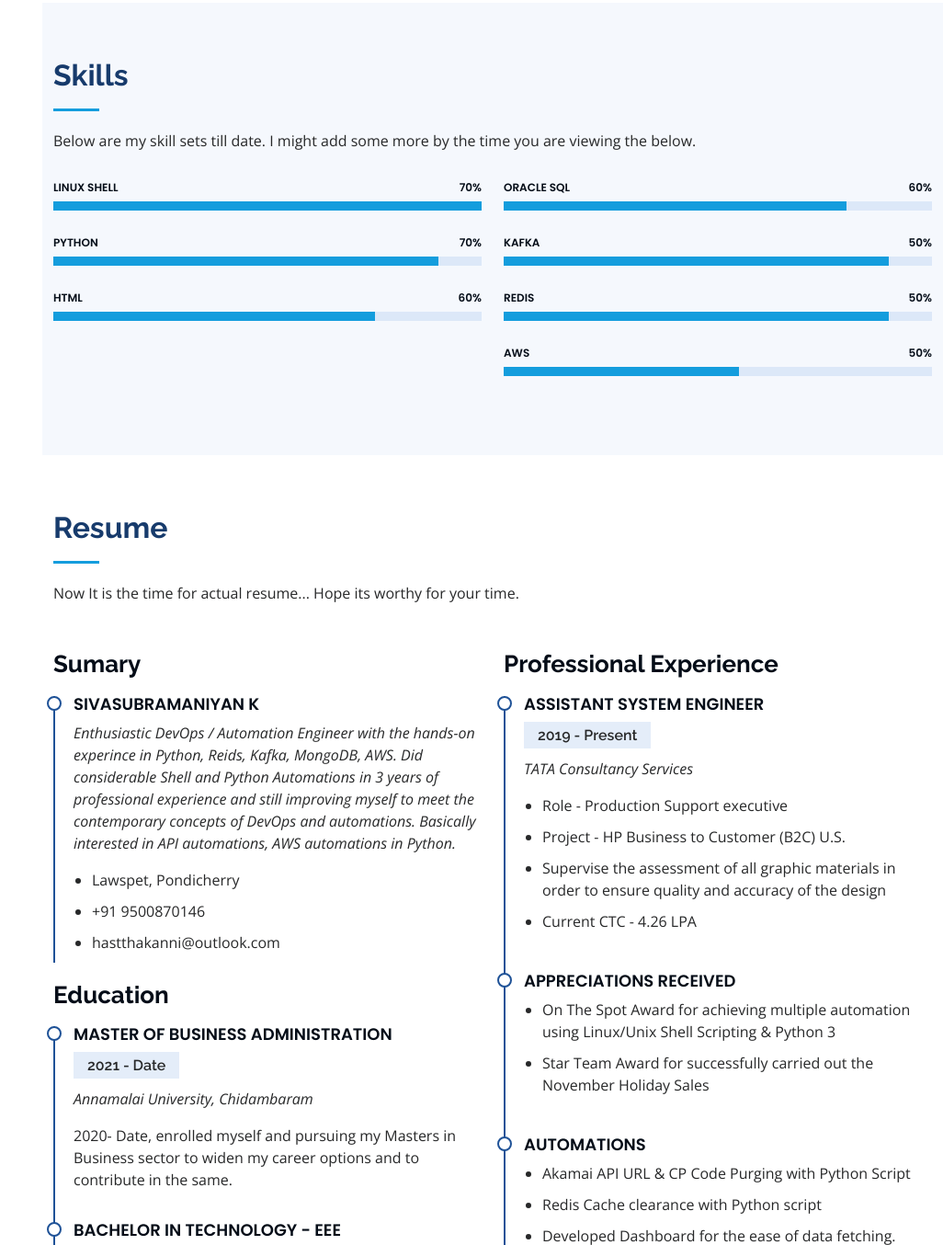
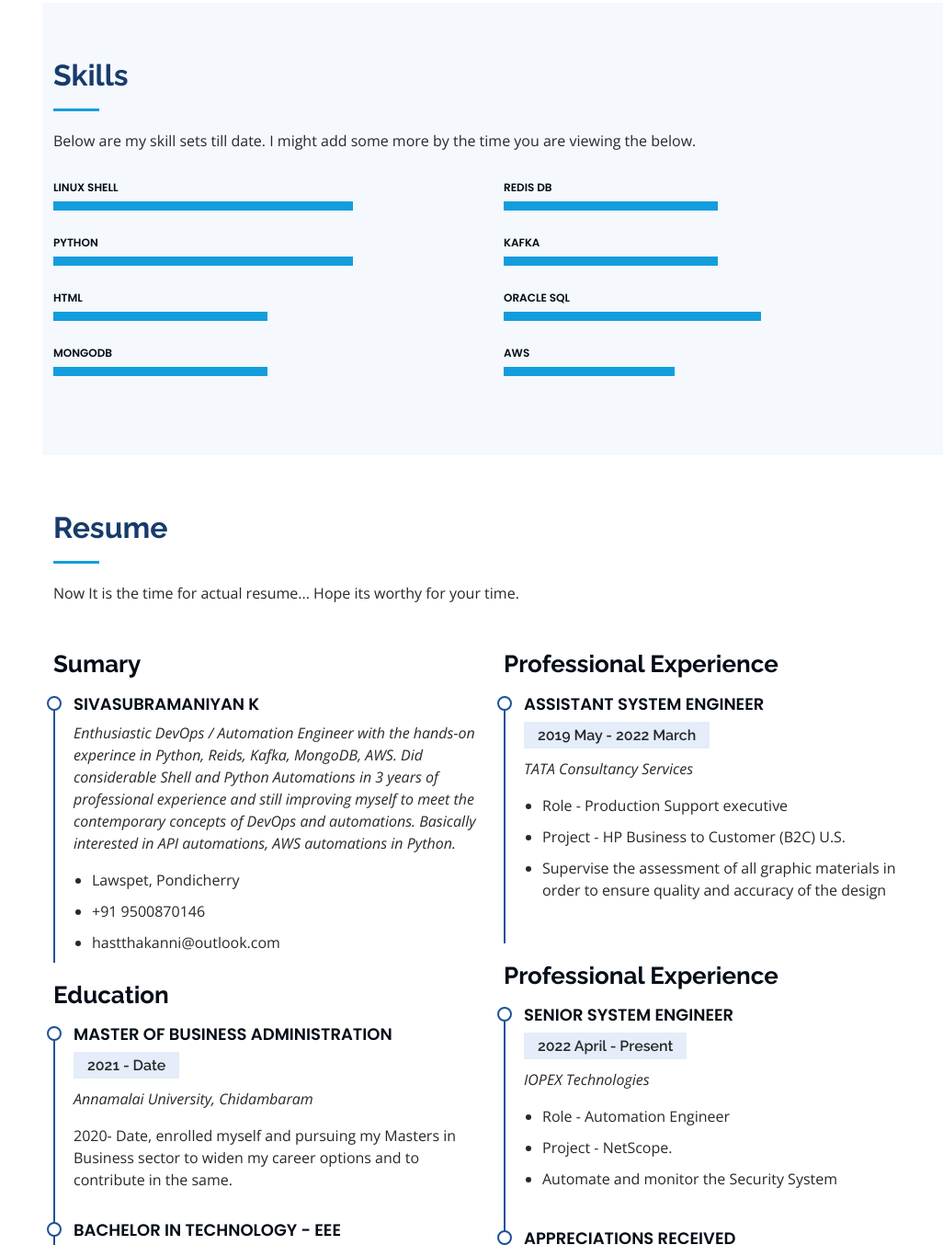
Before and after one commit to SivaK-98/SivaK-98.github.io, a plain HTML site: page Portfolio/index.html in a window 1280 px wide. Shown: the part 1377-2731 px from the top of the page at 92% size, without its empty margins (254-1280 px from the left). Drawn offline with nearby package versions, Linux system fonts and the light colour scheme.

Commit message:
Resume Change

```diff
--- a/Portfolio/index.html
+++ b/Portfolio/index.html
@@ -108,7 +108,7 @@
                   <li><i class="bi bi-chevron-right"></i> <strong>Age:</strong> <span>23</span></li>
                   <li><i class="bi bi-chevron-right"></i> <strong>Degree:</strong> <span>Bachelor</span></li>
                   <li><i class="bi bi-chevron-right"></i> <strong>Email:</strong> <span>hastthakanni@outlook.com</span></li>
-                  <li><i class="bi bi-chevron-right"></i> <strong>Work Status:</strong> <span>Open to work</span></li>
+                  <li><i class="bi bi-chevron-right"></i> <strong>Work Status:</strong> <span>Not actively searching</span></li>
                 </ul>
               </div>
             </div>
@@ -133,23 +133,38 @@
           <div class="col-lg-6" data-aos="fade-up">
 
             <div class="progress">
-              <span class="skill">Linux Shell <i class="val">70%</i></span>
-              <div class="progress-bar-wrap">
-                <div class="progress-bar" role="progressbar" aria-valuenow="100" aria-valuemin="0" aria-valuemax="100"></div>
+              <span class="skill">Linux Shell </span>
+              <div class="progress">
+              <div class="progress-bar" role="progressbar" aria-valuenow="70" aria-valuemin="0" aria-valuemax="100" style="width:80%">
+              <span class="sr-only"></span>
+              </div>
               </div>
             </div>
 
             <div class="progress">
-              <span class="skill">Python <i class="val">70%</i></span>
-              <div class="progress-bar-wrap">
-                <div class="progress-bar" role="progressbar" aria-valuenow="90" aria-valuemin="0" aria-valuemax="100"></div>
+              <span class="skill">Python </span>
+              <div class="progress">
+              <div class="progress-bar" role="progressbar" aria-valuenow="70" aria-valuemin="0" aria-valuemax="100" style="width:80%">
+              <span class="sr-only"></span>
+              </div>
               </div>
             </div>
 
             <div class="progress">
-              <span class="skill">HTML <i class="val">60%</i></span>
-              <div class="progress-bar-wrap">
-                <div class="progress-bar" role="progressbar" aria-valuenow="75" aria-valuemin="0" aria-valuemax="100"></div>
+              <span class="skill">HTML</span>
+              <div class="progress">
+              <div class="progress-bar" role="progressbar" aria-valuenow="50" aria-valuemin="0" aria-valuemax="100" style="width:80%">
+              <span class="sr-only"></span>
+              </div>
+              </div>
+            </div>
+
+            <div class="progress">
+              <span class="skill">MongoDB <i class="val"></i></span>
+              <div class="progress">
+              <div class="progress-bar" role="progressbar" aria-valuenow="50" aria-valuemin="0" aria-valuemax="100" style="width:80%">
+              <span class="sr-only"></span>
+              </div>
               </div>
             </div>
 
@@ -158,30 +173,38 @@
           <div class="col-lg-6" data-aos="fade-up" data-aos-delay="100">
 
             <div class="progress">
-              <span class="skill">Oracle SQL <i class="val">60%</i></span>
-              <div class="progress-bar-wrap">
-                <div class="progress-bar" role="progressbar" aria-valuenow="80" aria-valuemin="0" aria-valuemax="100"></div>
+              <span class="skill">Redis DB </span>
+              <div class="progress">
+              <div class="progress-bar" role="progressbar" aria-valuenow="50" aria-valuemin="0" aria-valuemax="100" style="width:80%">
+              <span class="sr-only"></span>
+              </div>
               </div>
             </div>
 
             <div class="progress">
-              <span class="skill">Kafka <i class="val">50%</i></span>
-              <div class="progress-bar-wrap">
-                <div class="progress-bar" role="progressbar" aria-valuenow="90" aria-valuemin="0" aria-valuemax="100"></div>
+              <span class="skill">Kafka</span>
+              <div class="progress">
+              <div class="progress-bar" role="progressbar" aria-valuenow="50" aria-valuemin="0" aria-valuemax="100" style="width:80%">
+              <span class="sr-only"></span>
+              </div>
               </div>
             </div>
 
             <div class="progress">
-              <span class="skill">Redis <i class="val">50%</i></span>
-              <div class="progress-bar-wrap">
-                <div class="progress-bar" role="progressbar" aria-valuenow="90" aria-valuemin="0" aria-valuemax="100"></div>
+              <span class="skill">Oracle SQL</span>
+              <div class="progress">
+              <div class="progress-bar" role="progressbar" aria-valuenow="60" aria-valuemin="0" aria-valuemax="100" style="width:80%">
+              <span class="sr-only"></span>
+              </div>
               </div>
             </div>
 
             <div class="progress">
-              <span class="skill">AWS <i class="val">50%</i></span>
-              <div class="progress-bar-wrap">
-                <div class="progress-bar" role="progressbar" aria-valuenow="55" aria-valuemin="0" aria-valuemax="100"></div>
+              <span class="skill">AWS</span>
+              <div class="progress">
+              <div class="progress-bar" role="progressbar" aria-valuenow="40" aria-valuemin="0" aria-valuemax="100" style="width:80%">
+              <span class="sr-only"></span>
+              </div>
               </div>
 
             </div>
@@ -258,22 +281,31 @@
             <h3 class="resume-title">Professional Experience</h3>
             <div class="resume-item">
               <h4>Assistant System Engineer</h4>
-              <h5>2019 - Present</h5>
+              <h5>2019 May - 2022 March</h5>
               <p><em>TATA Consultancy Services </em></p>
               <ul>
                 <li>Role - Production Support executive </li>
                 <li>Project - HP Business to Customer (B2C) U.S.</li>
                 <li>Supervise the assessment of all graphic materials in order to ensure quality and accuracy of the design</li>
-                <li>Current CTC - 4.26 LPA</li>
                 </ul>
-
+            </div>
+            <h3 class="resume-title">Professional Experience</h3>
+            <div class="resume-item">
+              <h4>Senior System Engineer</h4>
+              <h5>2022 April - Present</h5>
+              <p><em>IOPEX Technologies </em></p>
+              <ul>
+                <li>Role - Automation Engineer </li>
+                <li>Project - NetScope.</li>
+                <li>Automate and monitor the Security System</li>
+                </ul>
             </div>
             <div class="resume-item">
               <h4>Appreciations Received</h4>
 
               <ul>
-                <li>On The Spot Award for achieving multiple automation using Linux/Unix Shell Scripting & Python 3</li>
-                <li>Star Team Award for successfully carried out the November Holiday Sales  </li>
+                <li>TCS - On The Spot Award for achieving multiple automation using Linux/Unix Shell Scripting & Python 3</li>
+                <li>TCS - Star Team Award for successfully carried out the November Holiday Sales  </li>
                 </ul>
             </div>
              <div class="resume-item">
@@ -292,7 +324,7 @@
             <div class="resume-item">
               <h4>Tools Used</h4>
               <ul>
-                <li> GIT</li>
+                <li>GIT</li>
                 <li>JENKINS</li>
                 <li>JIRA</li>
                 <li>PROMETHEUS</li>
@@ -304,9 +336,12 @@
             <div class="resume-item">
               <h4>Technologies</h4>
               <ul>
+                <li>Python</li>
+                <li>MongoDB</li>
+                <li>Redis</li>
+                <li>Kafka</li>
+                <li>Linux Server</li>
                 <li>AWS</li>
-                <li>Linux Server</li>
-                <li>Python</li>
                 <li>Docker</li>
                 <li>Kubernetes</li>
                 <li>Oracle 12g</li>
```
